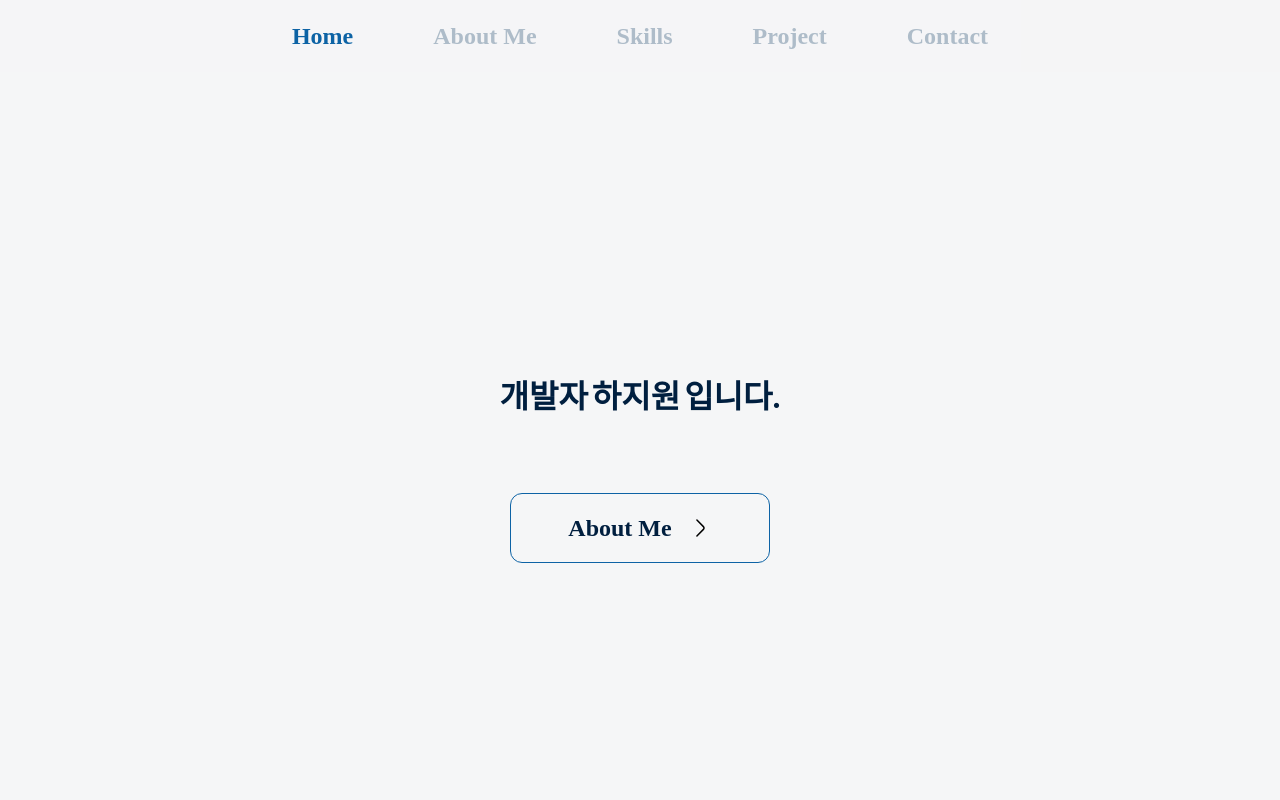
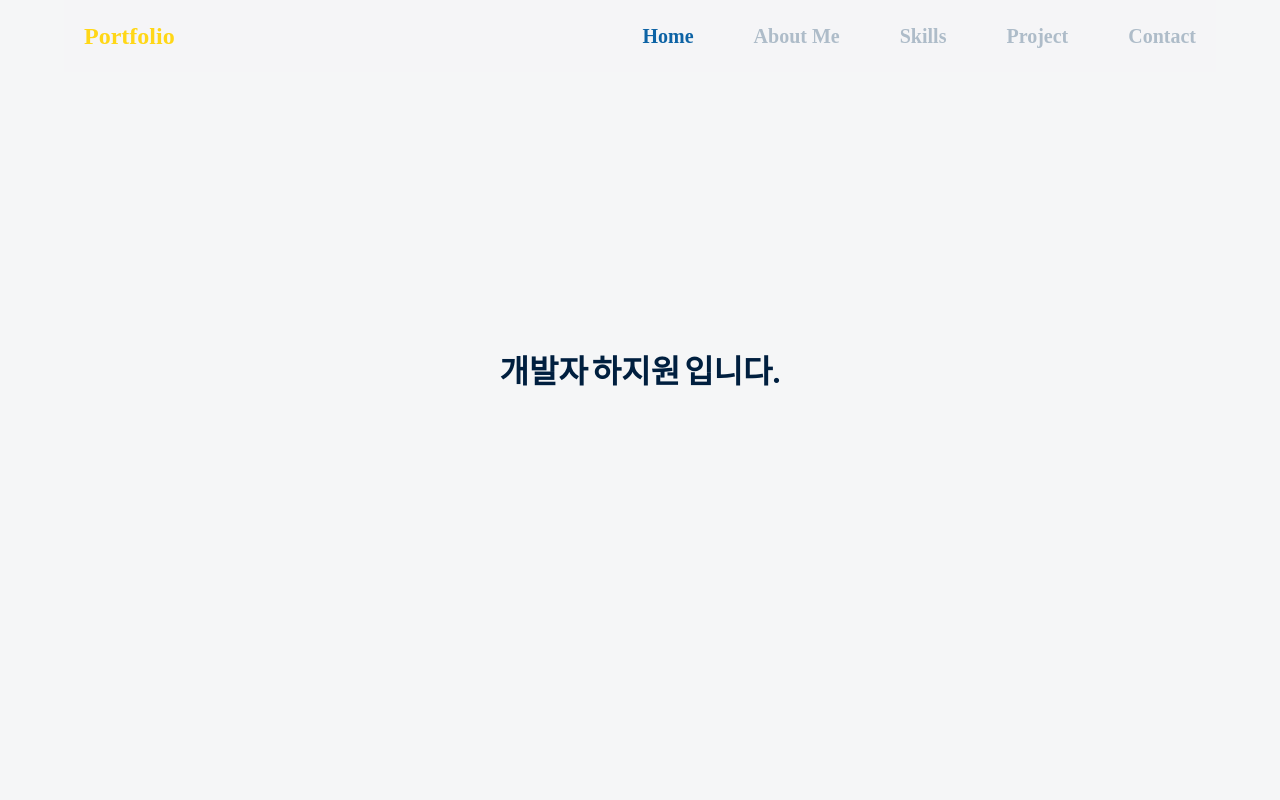
Before and after one commit to magok-developer/About-Me, a Next.js app: page / in a window 1280 px wide. Shown: the top 800 px of the page. Built offline with nearby package versions, Linux system fonts and the light colour scheme.

Commit message:
헤더 수정

```diff
--- a/public/reset.css
+++ b/public/reset.css
@@ -101,12 +101,11 @@ section {
 }
 body {
   line-height: 1;
-  /* -ms-overflow-style: none; */
-  overflow: scroll;
+  -ms-overflow-style: none;
 }
 
 ::-webkit-scrollbar {
-  /* display: none; */
+  display: none;
 }
 
 ol,
--- a/src/app/components/Header/Header.tsx
+++ b/src/app/components/Header/Header.tsx
@@ -2,7 +2,6 @@
 
 import { color } from "@/app/styles/color";
 import styled from "@emotion/styled";
-import { useRef, useState } from "react";
 
 type Props = {
   router: any;
@@ -10,8 +9,6 @@ type Props = {
   setIsFocused: (path: string) => void;
 };
 const Header = ({ router, isFocused, setIsFocused }: Props) => {
-  const scrollRef = useRef<HTMLDivElement>(null);
-
   const onScroll = (
     refCurrent: React.RefObject<HTMLDivElement>,
     name: string
@@ -23,6 +20,8 @@ const Header = ({ router, isFocused, setIsFocused }: Props) => {
 
   return (
     <Container>
+      <div className='portfolio'>Portfolio</div>
+      <div className='wrap'>
         {router.map((item: any) => {
           const isActive = isFocused === item.path;
           return (
@@ -38,6 +37,7 @@ const Header = ({ router, isFocused, setIsFocused }: Props) => {
             </Content>
           );
         })}
+      </div>
     </Container>
   );
 };
@@ -48,20 +48,30 @@ const Container = styled.div`
   position: sticky;
   top: 0;
   z-index: 9999;
-  width: 100%;
+  width: 90%;
   height: 72px;
   padding: 20px;
   display: flex;
-  justify-content: center;
+  justify-content: space-between;
   align-items: center;
-  gap: 80px;
+
   background: rgba(245, 246, 247, 0.7);
   box-sizing: border-box;
+
+  .portfolio {
+    color: ${color.pointYellow};
+    font-size: 24px;
+    font-weight: bold;
+  }
+  .wrap {
+    display: flex;
+    gap: 60px;
+  }
 `;
 
 const Content = styled.div<{ isActive: boolean }>`
   color: ${(props) => (props.isActive ? color.pointBlue : color.pointGray)};
-  font-size: 24px;
+  font-size: 20px;
   font-weight: bold;
   cursor: pointer;
 
--- a/src/app/components/Home/Home.tsx
+++ b/src/app/components/Home/Home.tsx
@@ -14,9 +14,6 @@ const Home = ({ element }: Props) => {
         <div className='name'>하지원</div>
         <div className='content'>입니다.</div>
       </ContentWrap>
-      <Button color='primary' rightIcon='/images/icons/arrow-right.svg'>
-        About Me
-      </Button>
     </Container>
   );
 };
@@ -24,7 +21,7 @@ const Home = ({ element }: Props) => {
 export default Home;
 
 const Container = styled.div`
-  height: 800px;
+  height: 600px;
   display: flex;
   flex-direction: column;
   align-items: center;
```
Lines whose indentation alone changed are shown as unchanged.
